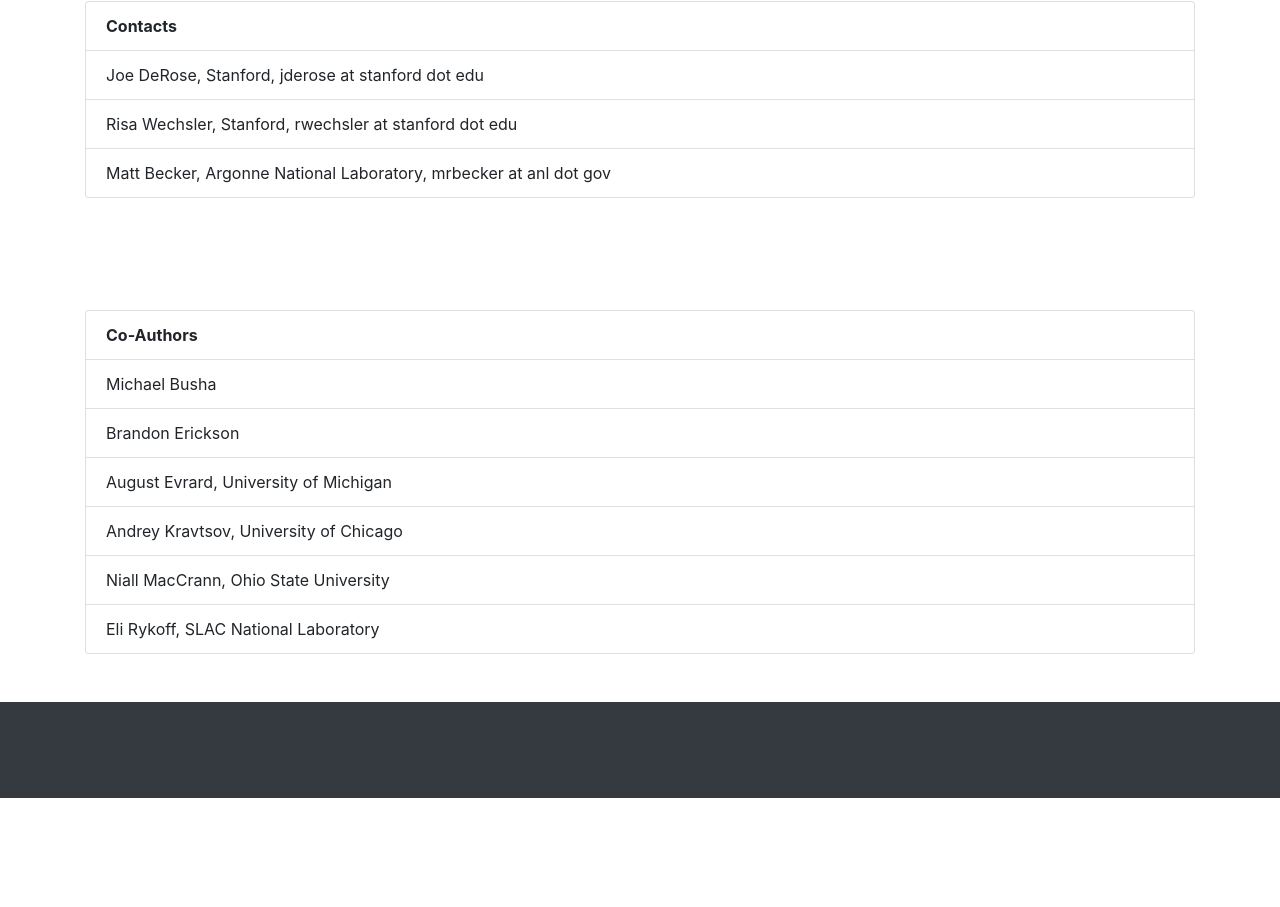
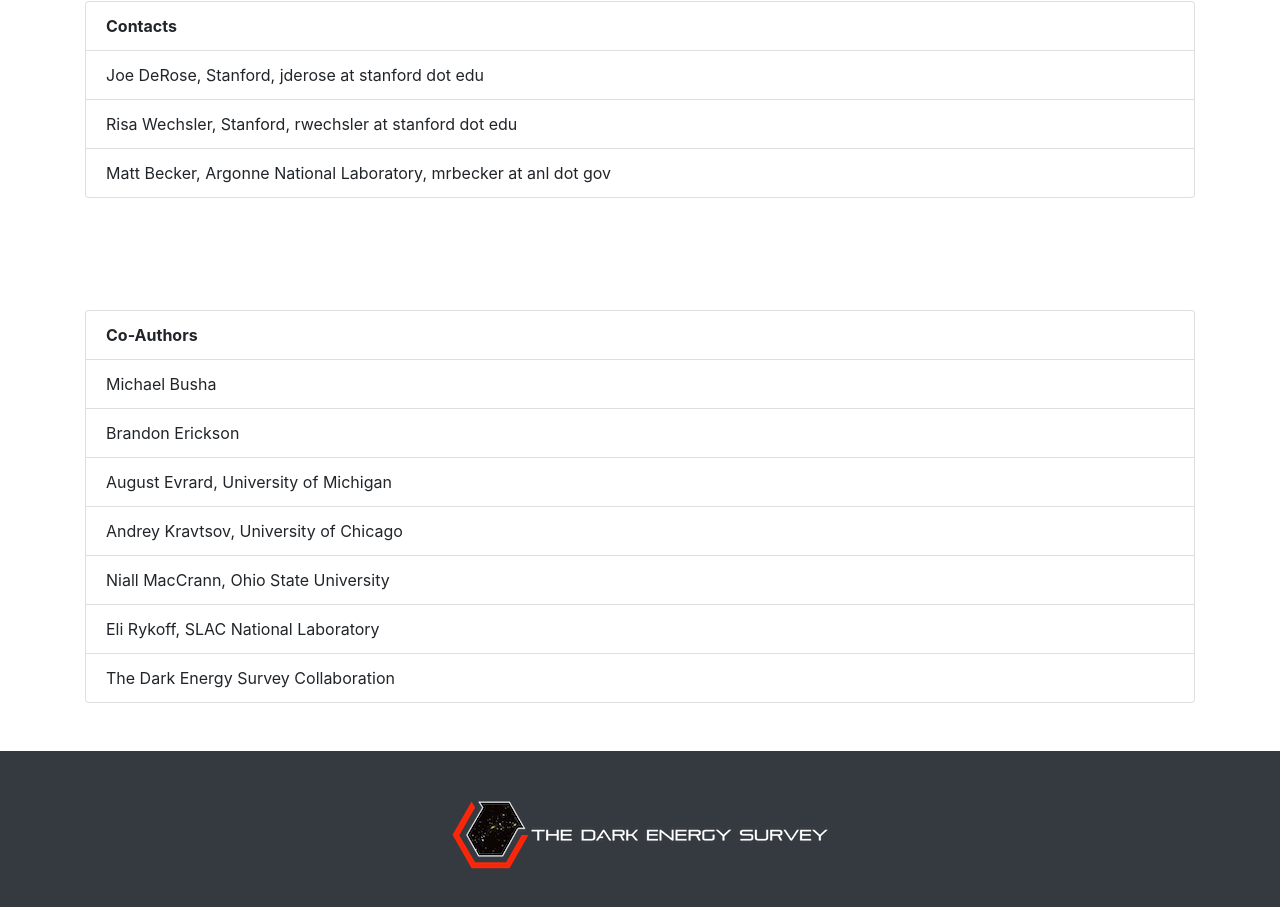
Before and after one commit to BuzzardFlock/BuzzardFlock.github.io, a website: page people.html in a window 1280 px wide. Shown: the part 215-1122 px from the top of the page. Before the commit the page ends 1013 px from the top, so only its background shows below. Drawn offline with Linux system fonts and the light colour scheme.

Commit message:
des stuff

```diff
--- a/people.html
+++ b/people.html
@@ -75,6 +75,8 @@
           <li class="list-group-item">Andrey Kravtsov, University of Chicago</li>
           <li class="list-group-item">Niall MacCrann, Ohio State University</li>
           <li class="list-group-item">Eli Rykoff, SLAC National Laboratory</li>
+          <li class="list-group-item">The Dark Energy Survey Collaboration</li>
+
         </ul>
       </div>
     </section>
@@ -83,7 +85,7 @@
     <!-- Footer -->
     <footer class="py-5 bg-dark">
       <div class="container">
-        <p class="m-0 text-center text-white"></p>
+        <p class="m-0 text-center text-white"><img class="img-responsive-small-centerh" src="images/des-logo-rev-lg.png" /></p>
       </div>
       <!-- /.container -->
     </footer>
```
Also changed, not shown: code.html (+1 -1 lines), data.html (+1 -1 lines), index.html (+1 -1 lines), images/des-logo-rev-lg.png (added).
